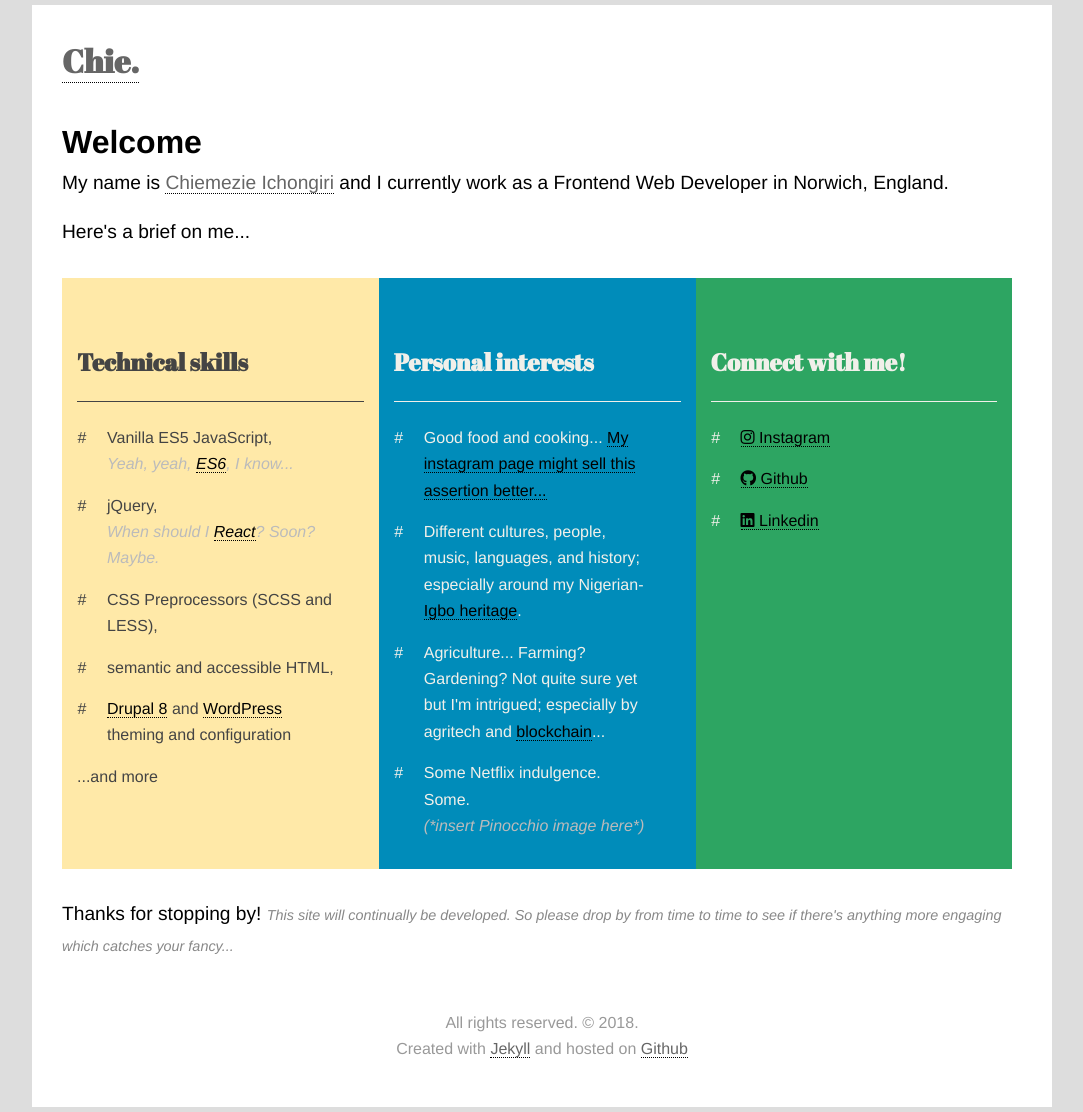
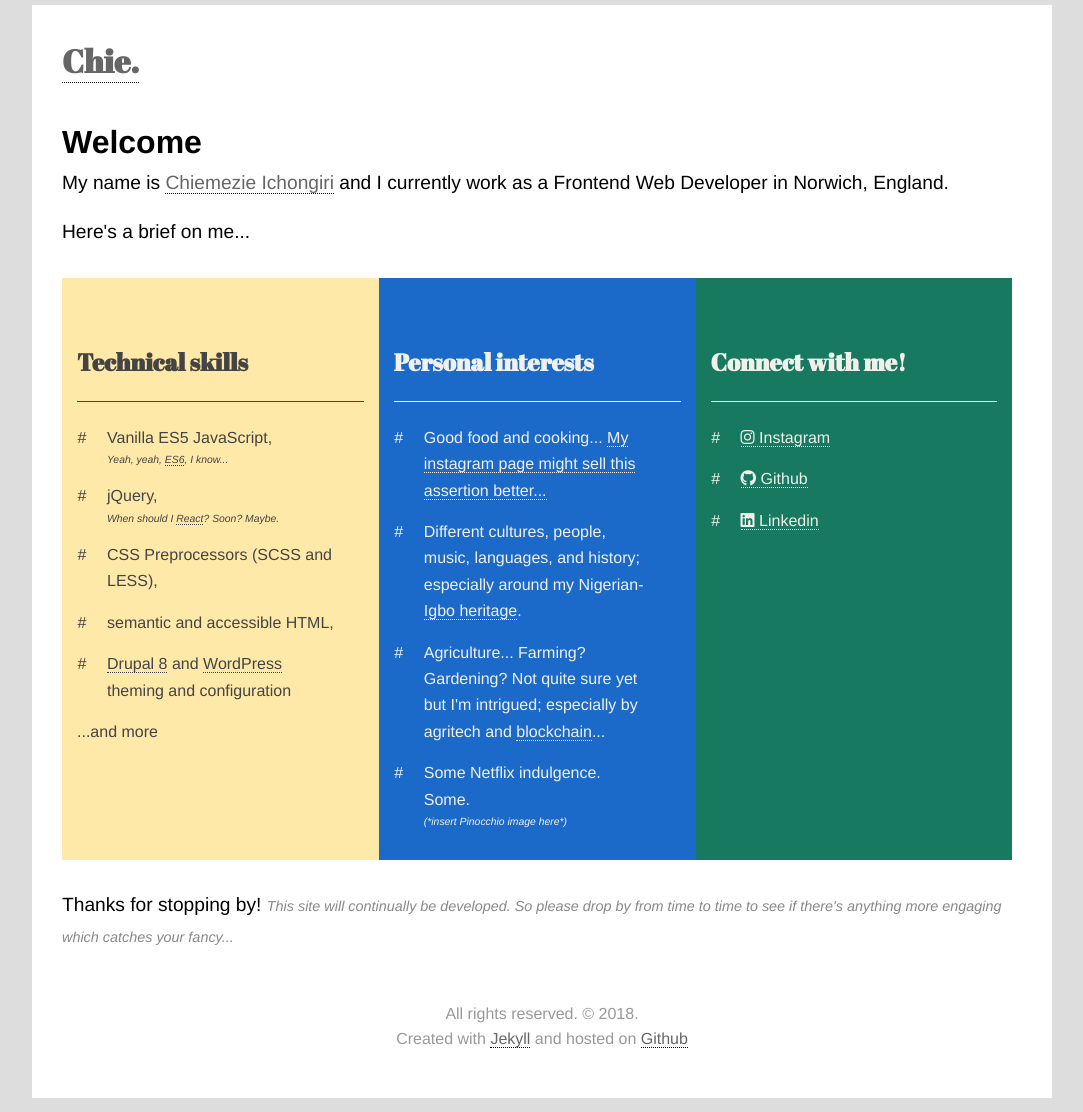
Before and after one commit to chiich/portfolio, a Jekyll site: the page built from index.html, in a window 1280 px wide. Shown: the whole page, without its empty margins (98-1181 px from the left). Built offline with Jekyll 4.4.1, drawn with Linux system fonts in a browser that asks for light colours; nearby versions of some CDN libraries.

Commit message:
Style improv: colors and font

```diff
--- a/_sass/_w3.scss
+++ b/_sass/_w3.scss
@@ -93,16 +93,19 @@ h1, h2, h3, h4, h5, h6 {
     a:link,
     a:visited {
         color: black;
+        color: inherit;
+        border-bottom-color: inherit;
     }
 
     a:hover {
         color: black;
+        font-weight: bold;
     }
 
     &.blue {
         background-color: #344564;
+        background-color: #008CBA;
         background-color: #1b6ac9;
-        background-color: #008CBA;
 
         color: #ddd;
         color: #f1f0ea;
@@ -139,7 +142,7 @@ h1, h2, h3, h4, h5, h6 {
             */
         }
         background-color: #2da562;
-
+        background-color: #177960;
         color: #ddd;
         color: #f1f0ea;
 
@@ -218,8 +221,9 @@ h1, h2, h3, h4, h5, h6 {
 
             span {
                 display: block;
-                color: #bbb;
+                /* color: #bbb; */
                 font-style: italic;
+                font-size: 65%;
             }
         }
     }
```
